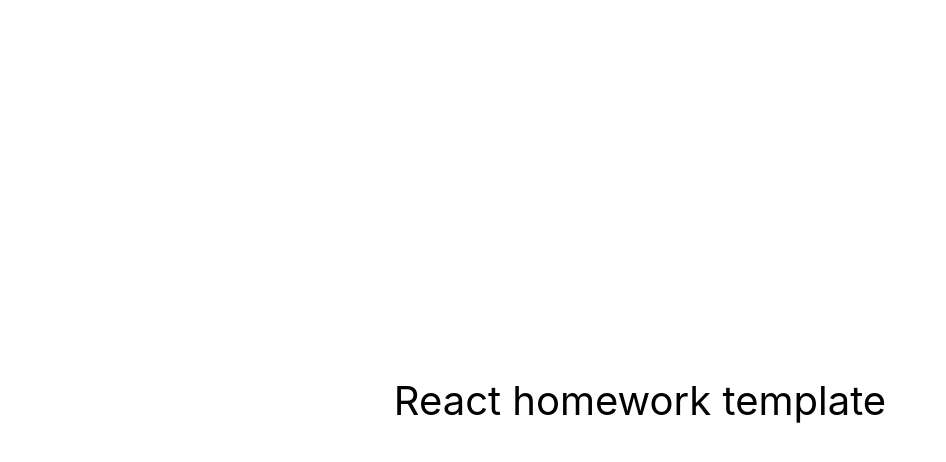
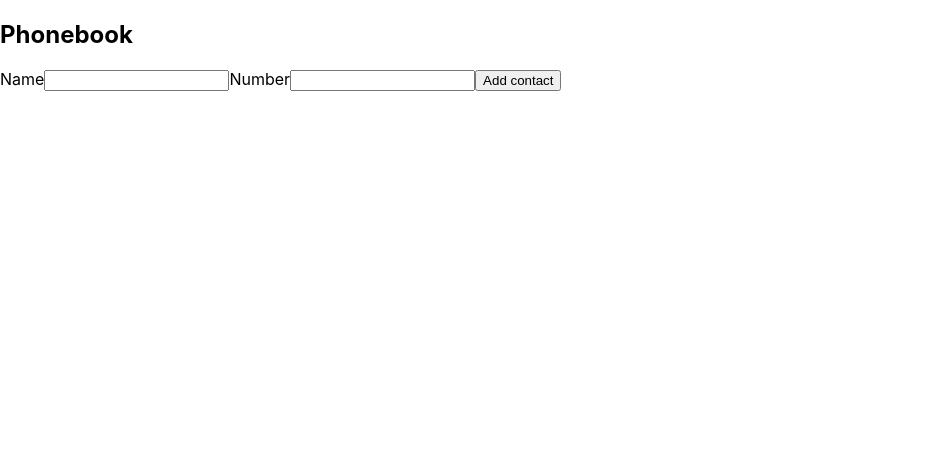
Before and after one commit to Tetiana892/goit-react-hw-02-phonebook, a React (Create React App) app: page / in a window 1280 px wide. Shown: the top 462 px of the page, without its empty margins (0-946 px from the left). Built offline with nearby package versions, Linux system fonts and the light colour scheme.

Commit message:
add inputs

```diff
--- a/package.json
+++ b/package.json
@@ -7,6 +7,7 @@
     "@testing-library/jest-dom": "^5.16.3",
     "@testing-library/react": "^12.1.4",
     "@testing-library/user-event": "^13.5.0",
+    "nanoid": "^4.0.2",
     "react": "^18.1.0",
     "react-dom": "^18.1.0",
     "react-scripts": "5.0.1",
--- a/src/components/App.jsx
+++ b/src/components/App.jsx
@@ -1,16 +1,29 @@
-export const App = () => {
-  return (
-    <div
-      style={{
-        height: '100vh',
-        display: 'flex',
-        justifyContent: 'center',
-        alignItems: 'center',
-        fontSize: 40,
-        color: '#010101'
-      }}
-    >
-      React homework template
-    </div>
-  );
-};
+import { Component } from 'react';
+import ContactForm from './ContactForm/ContactForm';
+
+class App extends Component {
+  state = {
+    contacts: [],
+    name: '',
+  };
+
+  formSubmitHandle = data => {
+    console.log(data);
+  };
+
+  render() {
+    return (
+      <section title="Phonebook">
+        <h1>Phonebook</h1>
+        <ContactForm onSubmit={this.formSubmitHandle} />
+      </section>
+
+      // <section title="Contacts">
+      //     <h2>Contacts</h2>
+      //     <ContactList/>
+      // </section>
+    );
+  }
+}
+
+export default App;
--- /dev/null
+++ b/src/components/ContactForm/ContactForm.jsx
@@ -0,0 +1,74 @@
+import { Component } from 'react';
+import { nanoid } from 'nanoid';
+import PropTypes from 'prop-types';
+
+class ContactForm extends Component {
+  state = {
+    contacts: [],
+    name: '',
+    number: '',
+  };
+
+  nameInputId = nanoid();
+  numberInputId = nanoid();
+
+  handleInputChange = event => {
+    const { name, value } = event.currentTarget;
+
+    this.setState({
+      [name]: value,
+    });
+  };
+
+  handleSubmit = event => {
+    event.preventDefault();
+    this.props.onSubmit(this.state);
+    this.reset();
+  };
+
+  reset = () => {
+    this.setState({ contacts: [], name: '', number: '' });
+  };
+
+  render() {
+    return (
+      <form onSubmit={this.handleSubmit}>
+        <label htmlFor={this.nameInputId}>
+          Name
+          <input
+            type="text"
+            name="name"
+            pattern="^[a-zA-Zа-яА-Я]+(([' -][a-zA-Zа-яА-Я ])?[a-zA-Zа-яА-Я]*)*$"
+            title="Name may contain only letters, apostrophe, dash and spaces. For example Adrian, Jacob Mercer, Charles de Batz de Castelmore d'Artagnan"
+            required
+            value={this.state.name}
+            onChange={this.handleInputChange}
+            id={this.nameInputId}
+          />
+        </label>
+
+        <label htmlFor={this.numberInputId}>
+          Number
+          <input
+            type="tel"
+            name="number"
+            pattern="\+?\d{1,4}?[-.\s]?\(?\d{1,3}?\)?[-.\s]?\d{1,4}[-.\s]?\d{1,4}[-.\s]?\d{1,9}"
+            title="Phone number must be digits and can contain spaces, dashes, parentheses and can start with +"
+            required
+            value={this.state.number}
+            onChange={this.handleInputChange}
+            id={this.numberInputId}
+          />
+        </label>
+
+        <button type="submit">Add contact</button>
+      </form>
+    );
+  }
+}
+
+ContactForm.propTypes = {
+  handleSubmit: PropTypes.func,
+};
+
+export default ContactForm;
--- a/src/index.js
+++ b/src/index.js
@@ -1,6 +1,6 @@
 import React from 'react';
 import ReactDOM from 'react-dom/client';
-import { App } from 'components/App';
+import App from 'components/App';
 import './index.css';
 
 ReactDOM.createRoot(document.getElementById('root')).render(
```
Also changed, not shown: src/components/ContactForm/ContactForm.styled.js (added), src/components/ContactItem/ContactItem.jsx (added), src/components/ContactItem/ContactItem.styled.js (added), 1 other file (tests, documents, lock files or other folders).
